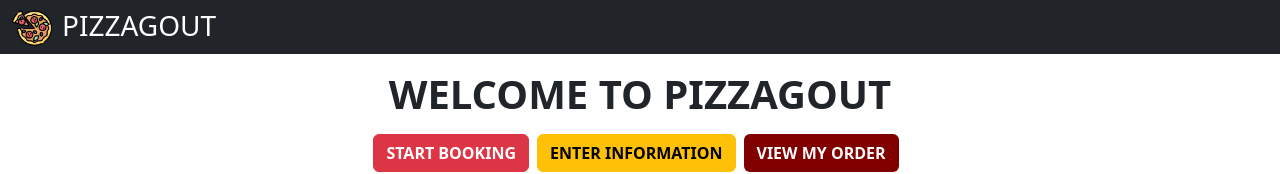
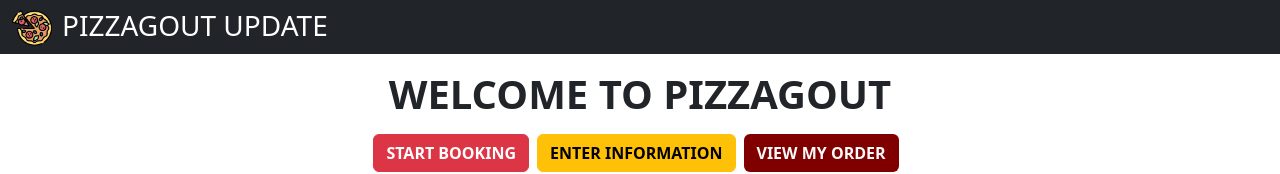
Before and after one commit to LamSut/PizzaGout, a Vue app in the folder frontend/: page / in a window 1280 px wide. Shown: the top 174 px of the page. Built offline with nearby package versions, Linux system fonts and the light colour scheme; no server answers; what @tanstack/vue-query would draw is missing.

Commit message:
Update AppHeader.vue

```diff
--- a/frontend/src/components/AppHeader.vue
+++ b/frontend/src/components/AppHeader.vue
@@ -3,7 +3,7 @@
     <div class="container-fluid">
       <router-link to="/" class="navbar-brand fw-bold" style="width: 200px; padding: 0px;">
         <img src="/pizza.png" style="width: 20%; margin: 0px 10px 0px 0px" />
-        <h3 style="display: inline;">PIZZAGOUT</h3>
+        <h3 style="display: inline;">PIZZAGOUT UPDATE</h3>
       </router-link>
     </div>
   </nav>
```
